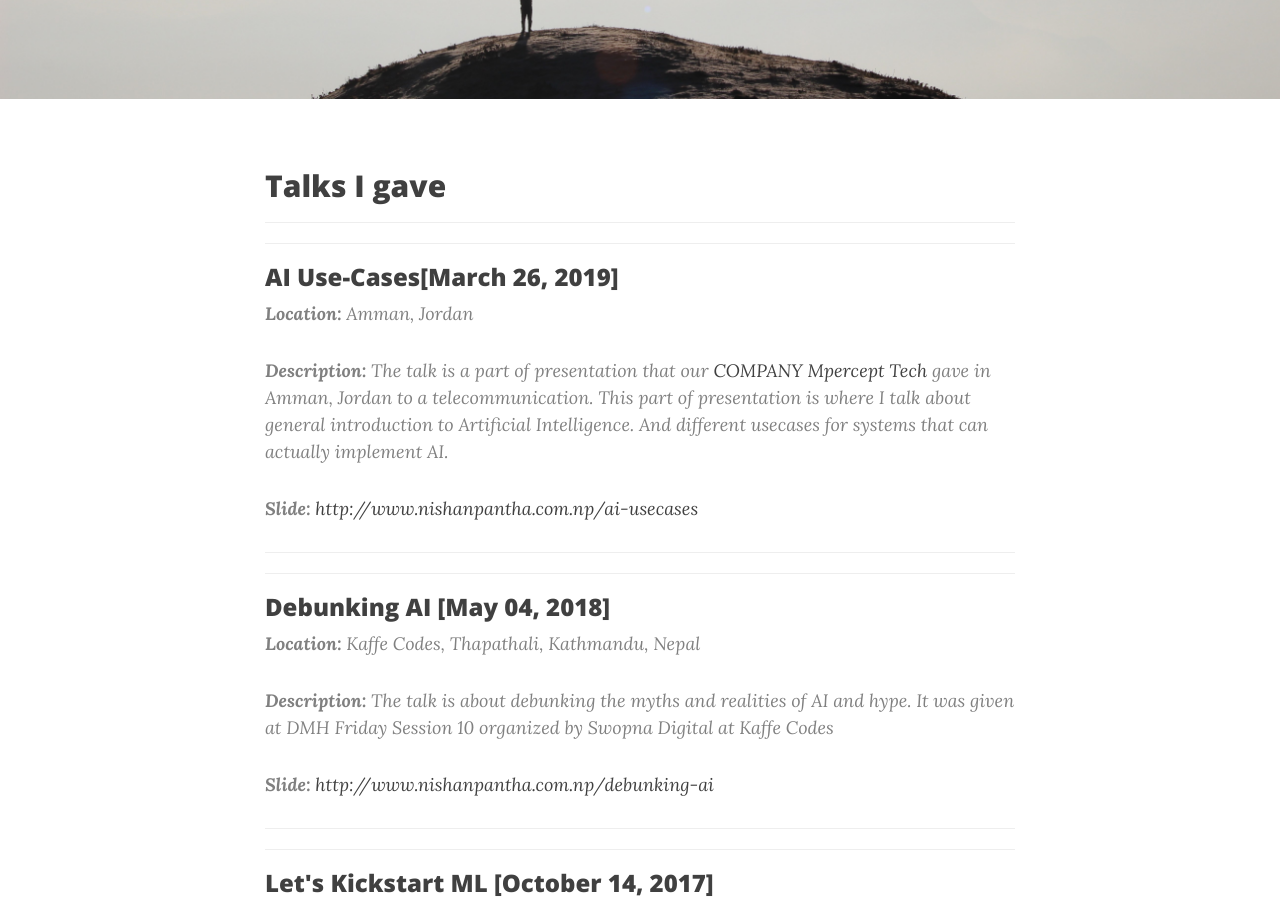
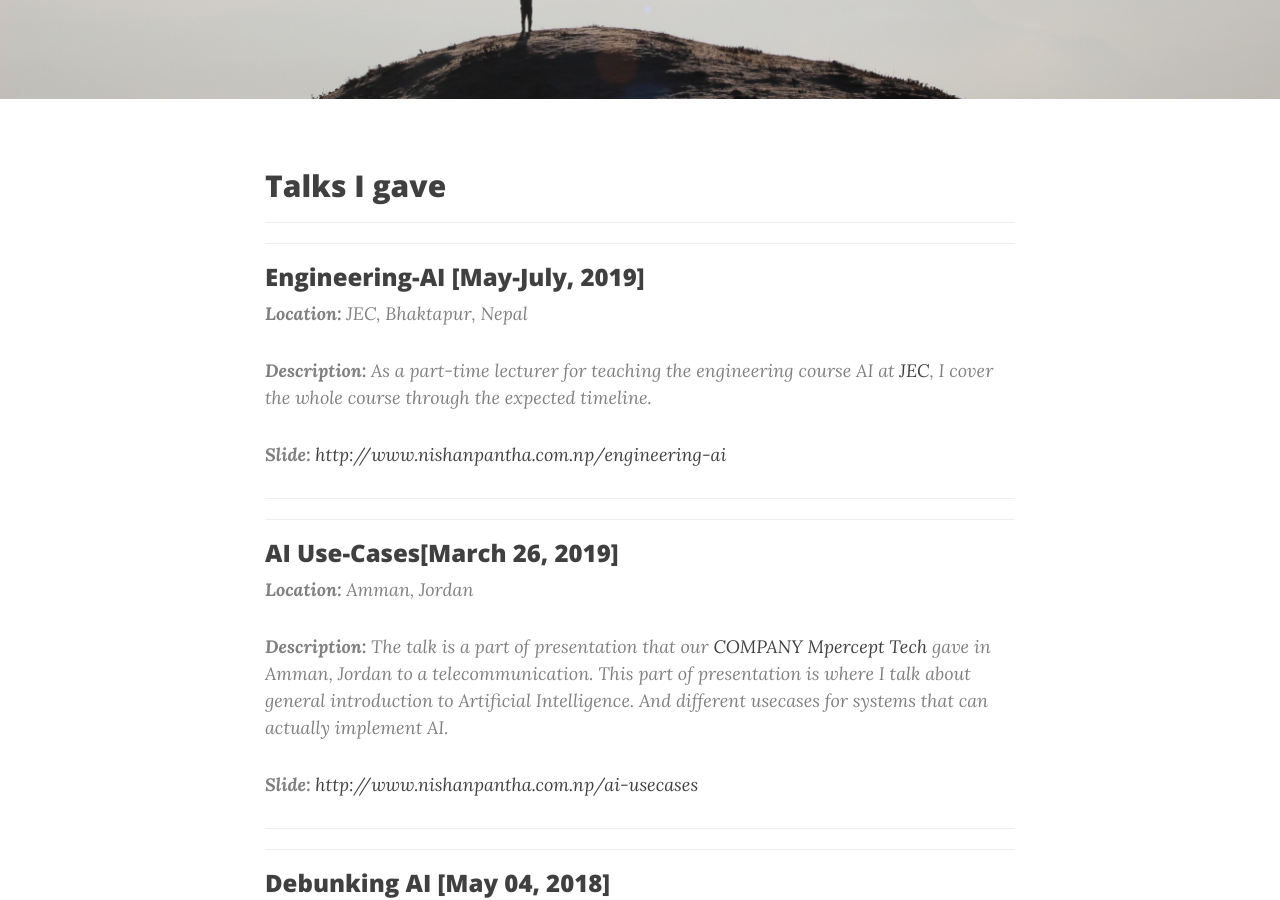
Before and after one commit to NISH1001/NISH1001.github.io, a Jekyll site: the page built from talks.html, in a window 1280 px wide and 900 px high, scrolled down 338 px. Built offline with Jekyll 4.4.1, drawn with Linux system fonts in a browser that asks for light colours.

Commit message:
Add slide section for engineering ai

```diff
--- a/talks.html
+++ b/talks.html
@@ -6,6 +6,27 @@ header-img: "img/talks-bg.jpg"
 ---
 
 <h2>Talks I gave</h2>
+<hr/>
+<hr/>
+
+<!-- Start -->
+<div class="post-preview">
+
+    <h3 class="post-title">Engineering-AI [May-July, 2019]</h3>
+    <p class="post-meta"><b>Location:</b>
+    JEC, Bhaktapur, Nepal
+    </p>
+
+    <p class="post-meta"><b>Description:</b>
+    As a part-time lecturer for teaching the engineering course AI at <a href="http://jec.edu.np/">JEC</a>, I cover the whole course
+    through the expected timeline.</p>
+
+    <p class="post-meta"><b>Slide:</b>
+        <a href="http://www.nishanpantha.com.np/engineering-ai">http://www.nishanpantha.com.np/engineering-ai</a>
+    </p>
+
+</div><!-- End -->
+
 <hr/>
 <hr/>
 
```
